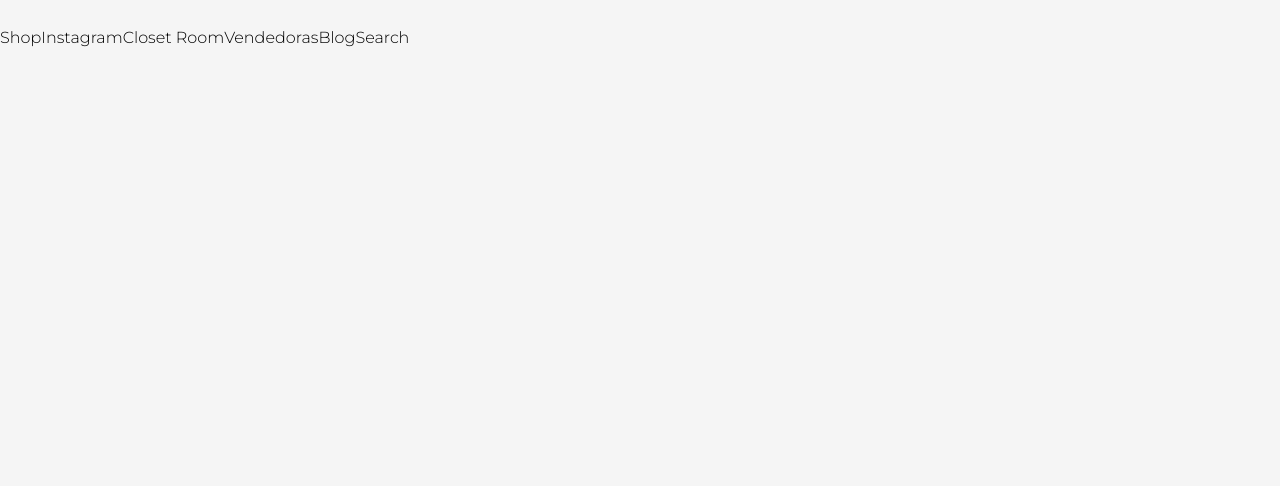
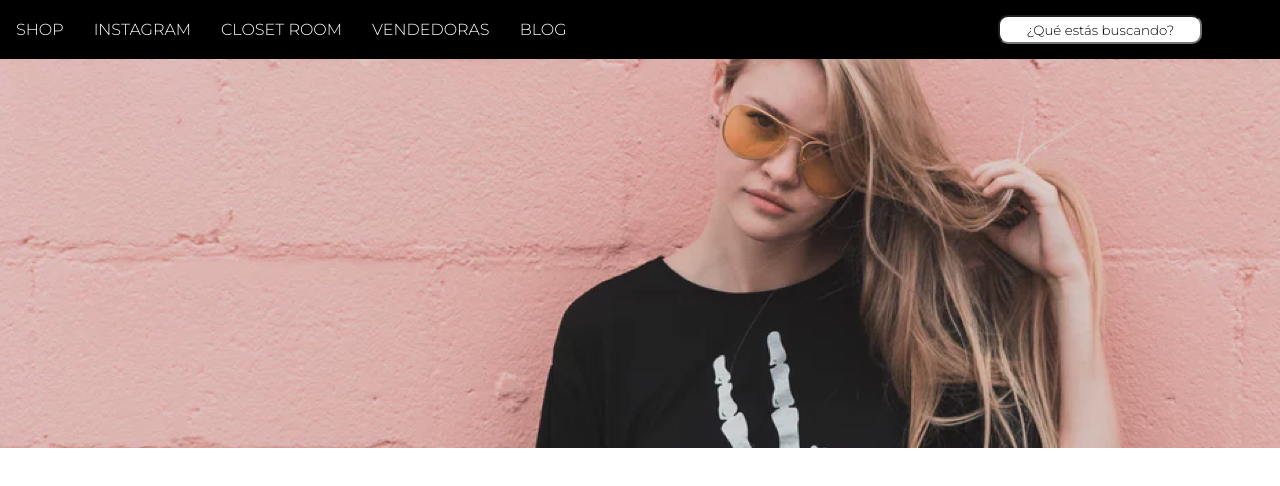
Before and after one commit to nelidita/frontend-challenge, a plain HTML site: page index.html in a window 1280 px wide. Drawn offline with Linux system fonts and the light colour scheme.

Commit message:
barra de menu y banner

```diff
--- a/index.html
+++ b/index.html
@@ -1,5 +1,6 @@
 <!DOCTYPE html>
 <html lang="es">
+
 <head>
     <meta charset="UTF-8">
     <meta http-equiv="X-UA-Compatible" content="IE=edge">
@@ -9,18 +10,26 @@
     <link rel="stylesheet" href="styles.css">
     <title>Mi Tienda</title>
 </head>
+
 <body>
     <nav>
         <ul>
-            <li><a href="#Shop"></a>Shop</li>
-            <li><a href="#Instagram"></a>Instagram</li>
-            <li><a href="#ClosetRoom"></a>Closet Room</li>
-            <li><a href="#Vendedoras"></a>Vendedoras</li>
-            <li><a href="#Blog"></a>Blog</li>
-            <li><a href="#Search"></a>Search</li>
+            <li><a href="#Shop"></a>SHOP</li>
+            <li><a href="#Instagram"></a>INSTAGRAM</li>
+            <li><a href="#ClosetRoom"></a>CLOSET ROOM</li>
+            <li><a href="#Vendedoras"></a>VENDEDORAS</li>
+            <li><a href="#Blog"></a>BLOG</li>
         </ul>
+        <div class="search">
+            <form action="/search" id="search">
+                <input id="searchBox" type="text" value="¿Qué estás buscando?" />
+            </form>
+        </div>
     </nav>
-    <div id="banner"></div>
+    <div id="banner">
+        <img src="./assets/bitmap-banner.png" alt="banner">
+    </div>
     <div id="productos"></div>
 </body>
+
 </html>
--- a/styles.css
+++ b/styles.css
@@ -2,25 +2,56 @@
     padding: 0;
     margin: 0;
     text-decoration: none;
-    background-color: whitesmoke;
     font-family: 'Montserrat', 'Roboto Thin';
 }
 nav{
-    background-color: black;
+    float: left;
+    width: 100%;
 }
 ul{
     list-style: none;
+    background-color: black;
+    overflow: hidden;
+    padding: 20px 16px;
+    float: left;
+    width: -webkit-fill-available;
+    position: absolute;
 }
 li{
+    cursor: pointer;
+    color: white;
+    display: inline;
+    text-align: center;
+    margin: 0 30px 0 0;
     float: left;
-    cursor: pointer;
+    font-size: 16px;
 }
-li a{
-    display: block;
+ul li:hover{
+    color: rgb(209, 40, 105);
+    font-weight: bold;
+    text-shadow: 2px 2px black;
+}
+.search{
+    display: inline;
+    float: right;
+    position: absolute;
+    margin-left: 78%;
+}
+#search {
+    height: 30px;
     text-align: center;
-    color: white;
-    padding: 14px 16px;
+    margin-top: 6px;
+    margin-right: 6px;
 }
-li a:hover{
-    color: rgb(209, 40, 105);
+#searchBox {
+    margin-top: 9px;
+    float: right;
+    margin-right: 6px;
+    text-align:center;
+    border-radius: 10px;
+    height: 25px;
+    width: 200px;
 }
+#banner img{
+    width: 100%;
+}
```
